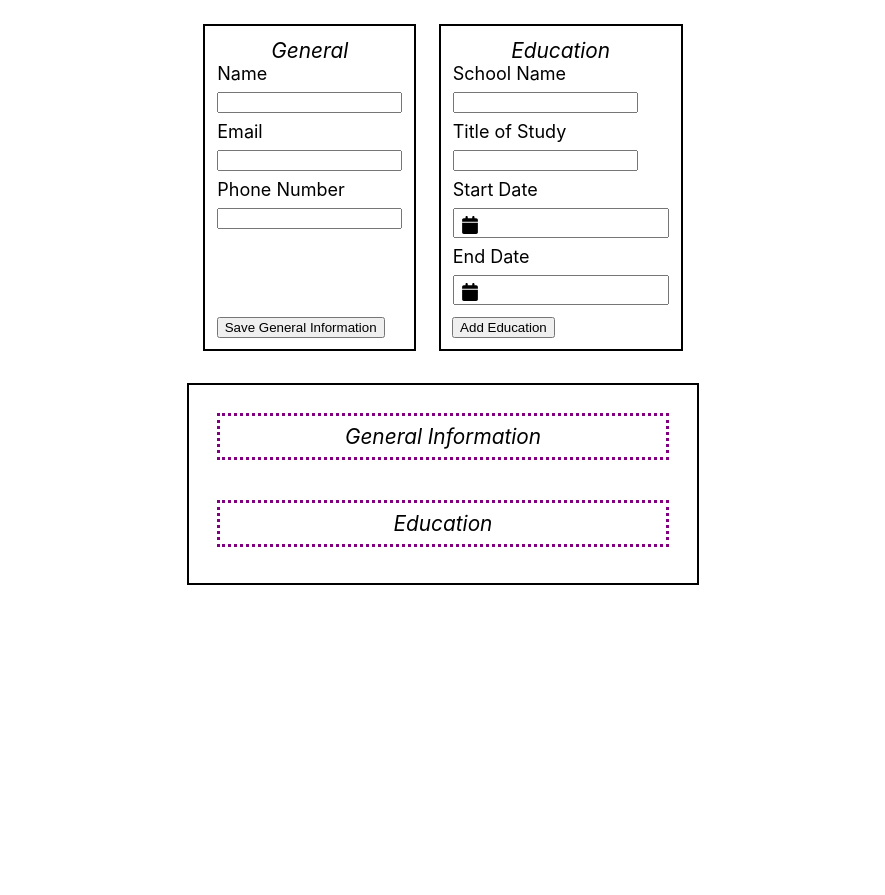
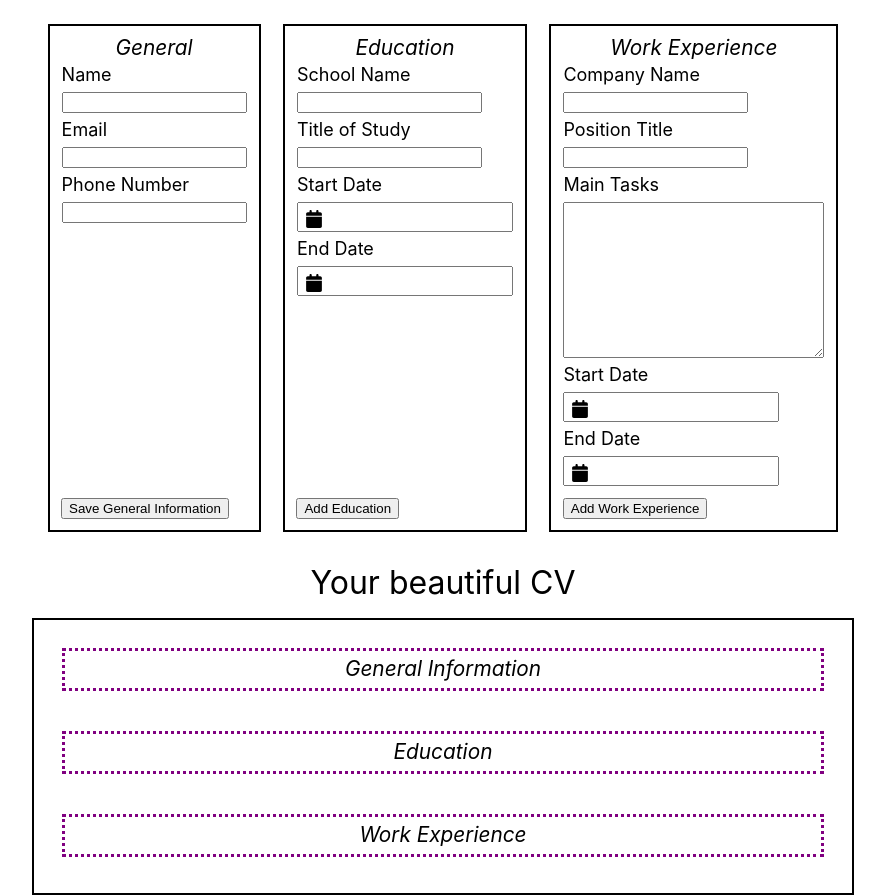
Before and after one commit to JeffLi117/Curriculum-Vitae, a React (Create React App) app: page / in a window 1280 px wide. Shown: the whole page, without its empty margins (197-1082 px from the left). Before the commit the page ends 800 px from the top, so only its background shows below. Built offline with nearby package versions, Linux system fonts and the light colour scheme.

Commit message:
Completed skeleton of CV creator with all 3 form fields and display

```diff
--- a/src/App.css
+++ b/src/App.css
@@ -1,3 +1,45 @@
+html, body, div, span, applet, object, iframe,
+h1, h2, h3, h4, h5, h6, p, blockquote, pre,
+a, abbr, acronym, address, big, cite, code,
+del, dfn, em, img, ins, kbd, q, s, samp,
+small, strike, strong, sub, sup, tt, var,
+b, u, i, center,
+dl, dt, dd, ol, ul, li,
+fieldset, form, label, legend,
+table, caption, tbody, tfoot, thead, tr, th, td,
+article, aside, canvas, details, embed,
+figure, figcaption, footer, header, hgroup,
+menu, nav, output, ruby, section, summary,
+time, mark, audio, video {
+	margin: 0;
+	padding: 0;
+	border: 0;
+	vertical-align: baseline;
+}
+/* HTML5 display-role reset for older browsers */
+article, aside, details, figcaption, figure,
+footer, header, hgroup, menu, nav, section {
+	display: block;
+}
+body {
+	line-height: 1;
+}
+ol, ul {
+	list-style: none;
+}
+blockquote, q {
+	quotes: none;
+}
+blockquote:before, blockquote:after,
+q:before, q:after {
+	content: '';
+	content: none;
+}
+table {
+	border-collapse: collapse;
+	border-spacing: 0;
+}
+
 body {
     height: 100vh;
 }
@@ -25,6 +67,10 @@ div.formHolder {
 }
 
 div.spaceCV {
+    display: flex;
+    flex-direction: column;
+    justify-content: center;
+    align-items: center;
     border: 3px dotted purple;
     margin: 1rem;
     margin-bottom: 1.5rem;
@@ -32,7 +78,7 @@ div.spaceCV {
 }
 
 div.top {
-    padding:  1rem;
+    margin: 1rem;
     display: flex;
     justify-content: center;
     gap: 0.4rem;
@@ -50,6 +96,17 @@ div.description {
     justify-content: center;
     font-size: 1.3rem;
     font-style: oblique;
+}
+
+div.topForms {
+    margin-bottom: 0.45rem;
+}
+
+div.middleToCV {
+    display: flex;
+    justify-content: center;
+    font-size: 2rem;
+    margin: 0.7rem;
 }
 
 div.displayCV {
@@ -74,3 +131,15 @@ div.cols {
     gap: 0.5rem;
     align-items: flex-start;
 }
+
+li {
+    list-style-type: none;
+    border: 2px inset rgb(255, 63, 249);
+    margin: 0.4rem;
+    padding: 0.4rem;
+    white-space: pre-wrap;
+}
+
+li.workList {
+    border: 3px groove rgb(0, 187, 0);
+}
--- a/src/App.js
+++ b/src/App.js
@@ -2,8 +2,11 @@ import './App.css';
 import DisplayName from './components/DisplayName';
 import DisplayEmail from './components/DisplayEmail';
 import DisplayPhone from './components/DisplayPhone';
+import DisplayEdu from './components/DisplayEdu';
+import DisplayJobs from './components/DisplayJobs';
 import GenForm from './components/GenForm';
 import Schooling from './components/Schooling';
+import WorkForm from './components/WorkForm';
 import React, { Component } from 'react';
 import uniqid from "uniqid";
 
@@ -20,6 +23,12 @@ class App extends Component {
     this.schoolStartHandler = this.schoolStartHandler.bind(this);
     this.schoolEndHandler = this.schoolEndHandler.bind(this);
     this.onEduSubmit = this.onEduSubmit.bind(this);
+    this.companyHandler = this.companyHandler.bind(this);
+    this.positionHandler = this.positionHandler.bind(this);
+    this.mainTasksHandler = this.mainTasksHandler.bind(this);
+    this.startWorkHandler = this.startWorkHandler.bind(this);
+    this.endWorkHandler = this.endWorkHandler.bind(this);
+    this.onWorkSubmit = this.onWorkSubmit.bind(this);
 
     this.state = {
       userName: "",
@@ -35,6 +44,12 @@ class App extends Component {
       startSchool: "",
       endSchool: "",
       finalEdu: [],
+      company: "",
+      position: "",
+      mainTasks: "",
+      startWork: "",
+      endWork: "",
+      finalJobs: [],
     }
   }
 
@@ -53,15 +68,15 @@ class App extends Component {
     let thirdVar = this.state.phone;
     e.preventDefault();
     this.setState({
-      /* userName: "",
+      userName: "",
       email: "",
-      phone: "", */
+      phone: "",
       final: {
         userName: firstVar,
         email: secondVar,
         phone: thirdVar,
       },
-    }, () => {console.log("original", this.state.userName, this.state.email, this.state.phone, "Final", this.state.final)})
+    })
   }
 
   schoolChangeHandler(school) {
@@ -83,23 +98,30 @@ class App extends Component {
     let endStrSplit = this.state.endSchool.toString().split(" ");
     let startStr = startStrSplit.slice(1,4);
     let startStrHolder = "";
-    startStr.forEach(el => {
-        let str = el.toString();
-        if (typeof str === "number") {
-            str = Number(str);/* elim leading zero */
-        }
+    for (let i = 0; i < 3; i++) {
+      let str = startStr[i].toString();
+      if (typeof str === "number") {
+        str = Number(str);
+      }
+      if (i === 2) {
+        startStrHolder = startStrHolder + str;
+      } else {
         startStrHolder = startStrHolder + str + " ";
-    })
+      }
+    }
     let endStr = endStrSplit.slice(1,4);
     let endStrHolder = "";
-    endStr.forEach(el => {
-        let str = el.toString();
-        if (typeof str === "number") {
-            str = Number(str);/* elim leading zero */
-        }
+    for (let i = 0; i < 3; i++) {
+      let str = endStr[i].toString();
+      if (typeof str === "number") {
+        str = Number(str);
+      }
+      if (i === 2) {
+        endStrHolder = endStrHolder + str;
+      } else {
         endStrHolder = endStrHolder + str + " ";
-    })
-
+      }
+    }
     this.setState({
         school: "",
         study: "",
@@ -115,24 +137,93 @@ class App extends Component {
     }, () => {console.log(this.state.finalEdu)})
   }
 
+  companyHandler(company) {
+    this.setState({company})
+  }
+  positionHandler(position) {
+    this.setState({position})
+  }
+  mainTasksHandler(mainTasks) {
+    this.setState({mainTasks})
+  }
+  startWorkHandler(startWork) {
+    this.setState({startWork})
+  }
+  endWorkHandler(endWork) {
+    this.setState({endWork})
+  }
+  onWorkSubmit = (e) => {
+    e.preventDefault();
+    let startStrSplit = this.state.startWork.toString().split(" ");
+    let endStrSplit = this.state.endWork.toString().split(" ");
+    let startStr = startStrSplit.slice(1,4);
+    let startStrHolder = "";
+    for (let i = 0; i < 3; i++) {
+      let str = startStr[i].toString();
+      if (typeof str === "number") {
+        str = Number(str);
+      }
+      if (i === 2) {
+        startStrHolder = startStrHolder + str;
+      } else {
+        startStrHolder = startStrHolder + str + " ";
+      }
+    }
+    let endStr = endStrSplit.slice(1,4);
+    let endStrHolder = "";
+    for (let i = 0; i < 3; i++) {
+      let str = endStr[i].toString();
+      if (typeof str === "number") {
+        str = Number(str);
+      }
+      if (i === 2) {
+        endStrHolder = endStrHolder + str;
+      } else {
+        endStrHolder = endStrHolder + str + " ";
+      }
+    }
+    this.setState({
+      company: "",
+      position: "",
+      mainTasks: "",
+      startWork: "",
+      endWork: "",
+      finalJobs: this.state.finalJobs.concat({
+        company: this.state.company,
+        position: this.state.position,
+        mainTasks: this.state.mainTasks,
+        startWork: startStrHolder,
+        endWork: endStrHolder,
+        id: uniqid(),
+      })
+  }, () => {console.log(this.state.finalJobs)})
+  }
+
   render() {
 
     return (
       <div className="overall">
         <div className="top">
           <div className="formHolder">
-            <GenForm onUserNameChange={this.getUserNameInfo} onEmailChange={this.getEmailInfo} onPhoneChange={this.getPhoneInfo} />
+            <GenForm onUserNameChange={this.getUserNameInfo} onEmailChange={this.getEmailInfo} onPhoneChange={this.getPhoneInfo} userName={this.state.userName}  email={this.state.email} phone={this.state.phone} />
             <button type="submit" onClick={this.onGenSubmit}>
                 Save General Information
             </button>
           </div>
           <div className="formHolder">
-            <Schooling onSchoolChange={this.schoolChangeHandler} onStudyChange={this.studyChangeHandler} onSchoolStartChange={this.schoolStartHandler} onSchoolEndChange={this.schoolEndHandler}/>
+            <Schooling onSchoolChange={this.schoolChangeHandler} onStudyChange={this.studyChangeHandler} onSchoolStartChange={this.schoolStartHandler} onSchoolEndChange={this.schoolEndHandler} school={this.state.school}  study={this.state.study} startSchool={this.state.startSchool} endSchool={this.state.endSchool}/>
             <button type="submit" onClick={this.onEduSubmit}>
               Add Education
             </button>
           </div>
+          <div className="formHolder">
+            <WorkForm onCompanyChange={this.companyHandler} onPositionChange={this.positionHandler} onMainTasksChange={this.mainTasksHandler} onStartWorkChange={this.startWorkHandler} onEndWorkChange={this.endWorkHandler} company={this.state.company} position={this.state.position} mainTasks={this.state.mainTasks} startWork={this.state.startWork} endWork={this.state.endWork}/>
+            <button type="submit" onClick={this.onWorkSubmit}>
+              Add Work Experience
+            </button>
+          </div>
         </div>
+        <div className="middleToCV">Your beautiful CV</div>
         <div className="displayCV">
           <div className="spaceCV">
             <div className="description">General Information</div>
@@ -142,6 +233,11 @@ class App extends Component {
           </div>
           <div className="spaceCV">
             <div className="description">Education</div>
+            <DisplayEdu finalEdu={this.state.finalEdu} />
+          </div>
+          <div className="spaceCV">
+            <div className="description">Work Experience</div>
+            <DisplayJobs finalJobs={this.state.finalJobs} />
           </div>
         </div>
       </div>
--- /dev/null
+++ b/src/components/DisplayEdu.js
@@ -0,0 +1,19 @@
+import React from 'react';
+
+const DisplayEdu = (props) => {
+    const { finalEdu } = props;
+
+    return (
+        <ul>
+            {finalEdu.map((schoo) => {
+                return (
+                <li key={schoo.id} className="eduList">{schoo.school}<br></br>
+                {schoo.study}<br></br>
+                From {schoo.startSchool} to {schoo.endSchool}</li>
+                )
+            })}
+        </ul>
+    )
+}
+
+export default DisplayEdu
--- /dev/null
+++ b/src/components/DisplayJobs.js
@@ -0,0 +1,19 @@
+import React from 'react';
+
+const DisplayJobs = (props) => {
+    const { finalJobs } = props;
+
+    return (
+        <ul>
+            {finalJobs.map((job) => {
+                return (
+                <li key={job.id} className="workList">{job.company} as {job.position}<br></br>
+                From {job.startWork} to {job.endWork}<br></br>
+                Main Tasks: {job.mainTasks}</li>
+                )
+            })}
+        </ul>
+    )
+}
+
+export default DisplayJobs
--- a/src/components/GenForm.js
+++ b/src/components/GenForm.js
@@ -21,21 +21,6 @@ class GenForm extends Component {
     this.props.onPhoneChange(e.target.value);
   }
 
-  componentDidUpdate(prevProps) {
-    console.log("this.props.userName", this.props.reverseName);
-    console.log("this ", this.props);
-    console.log("prevprops ", prevProps);
-    // Typical usage (don't forget to compare props):
-    if (this.props.userName !== prevProps.userName || this.props.email !== prevProps.email || this.props.phone !== prevProps.phone) {
-      console.log("Something changed!")
-      /* this.setState({
-        userName: "",
-        email: "",
-        phone: "",
-      }) */
-    }
-  }
-
   render() {
     const userName = this.props.userName;
     const email = this.props.email;
@@ -45,7 +30,7 @@ class GenForm extends Component {
       <div className="outer">
 
         <form>
-            <div className="description">
+            <div className="description topForms">
                 General
             </div>
             <div className="cols">
--- a/src/components/Schooling.js
+++ b/src/components/Schooling.js
@@ -1,17 +1,10 @@
 import React, { Component } from 'react';
 import DatePicker from 'react-datepicker';
 import "react-datepicker/dist/react-datepicker.css";
-import Display from './DisplayName';
-import uniqid from "uniqid";
 
 class Schooling extends Component {
   constructor(props) {
     super(props);
-
-    this.state = {
-      schoolStartDate: "",
-      schoolEndDate: "",
-    }
 
     this.schoolHandleChange = this.schoolHandleChange.bind(this);
     this.studyHandleChange = this.studyHandleChange.bind(this);
@@ -29,26 +22,22 @@ class Schooling extends Component {
 
   schoolStartHandleChange = (e) => {
     this.props.onSchoolStartChange(e);
-    this.setState({
-      schoolStartDate: e,
-    }, () => {console.log(this.state.schoolStartDate)});
   }
 
   schoolEndHandleChange = (e) => {
     this.props.onSchoolEndChange(e);
-    this.setState({
-      schoolEndDate: e,
-    }, () => {console.log(this.state.schoolEndDate)});
   }
 
   render() {
     const school = this.props.school;
     const study = this.props.study;
+    const startSchool = this.props.startSchool;
+    const endSchool = this.props.endSchool;
 
     return (
       <div  className="outer">
         <form>
-            <div className="description">
+            <div className="description topForms">
                 Education
             </div>
             <div>
@@ -58,9 +47,9 @@ class Schooling extends Component {
                     <label htmlFor="studyInput">Title of Study</label>
                     <input type="text" id="studyInput" value={study} onChange={this.studyHandleChange}/>
                     <label htmlFor="startInput">Start Date</label>
-                    <DatePicker showIcon selected={this.state.schoolStartDate} onChange={this.schoolStartHandleChange} />
+                    <DatePicker showIcon selected={startSchool} onChange={this.schoolStartHandleChange} />
                     <label htmlFor="endInput">End Date</label>
-                    <DatePicker showIcon selected={this.state.schoolEndDate} onChange={this.schoolEndHandleChange} />
+                    <DatePicker showIcon selected={endSchool} onChange={this.schoolEndHandleChange} />
                 </div>
             </div>
         </form>
--- /dev/null
+++ b/src/components/WorkForm.js
@@ -0,0 +1,65 @@
+import React, { Component } from 'react';
+import DatePicker from 'react-datepicker';
+import "react-datepicker/dist/react-datepicker.css";
+
+class WorkForm extends Component {
+    constructor(props) {
+        super(props)
+
+        this.companyHandleChange = this.companyHandleChange.bind(this);
+        this.positionHandleChange = this.positionHandleChange.bind(this);
+        this.mainTasksHandleChange = this.mainTasksHandleChange.bind(this);
+        this.workStartHandleChange = this.workStartHandleChange.bind(this);
+        this.workEndHandleChange = this.workEndHandleChange.bind(this);
+    }
+
+    companyHandleChange = (e) => {
+        this.props.onCompanyChange(e.target.value);
+    }
+    positionHandleChange = (e) => {
+        this.props.onPositionChange(e.target.value);
+    }
+    mainTasksHandleChange = (e) => {
+        this.props.onMainTasksChange(e.target.value);
+    }
+    workStartHandleChange = (e) => {
+        this.props.onStartWorkChange(e);
+    }
+    workEndHandleChange = (e) => {
+        this.props.onEndWorkChange(e);
+    }
+
+    render() {
+        const company = this.props.company;
+        const position = this.props.position;
+        const mainTasks = this.props.mainTasks;
+        const startWork = this.props.startWork;
+        const endWork = this.props.endWork;
+
+        return (
+            <div  className="outer">
+                <form>
+                    <div className="description topForms">
+                        Work Experience
+                    </div>
+                    <div>
+                        <div className="cols">
+                            <label htmlFor="companyInput">Company Name</label>
+                            <input type="text" id="companyInput" value={company} onChange={this.companyHandleChange}/>
+                            <label htmlFor="positionInput">Position Title</label>
+                            <input type="text" id="positionInput" value={position} onChange={this.positionHandleChange}/>
+                            <label htmlFor="mainTasksInput">Main Tasks</label>
+                            <textarea name="main_task" id="mainTasksInput" cols="30" rows="10" value={mainTasks} onChange={this.mainTasksHandleChange}></textarea>
+                            <label htmlFor="startInput">Start Date</label>
+                            <DatePicker showIcon selected={startWork} onChange={this.workStartHandleChange} />
+                            <label htmlFor="endInput">End Date</label>
+                            <DatePicker showIcon selected={endWork} onChange={this.workEndHandleChange} />
+                        </div>
+                    </div>
+                </form>
+            </div>
+        )
+    }
+}
+
+export default WorkForm
```
Also changed, not shown: src/components/DisplayName.js (+0 -14 lines).
